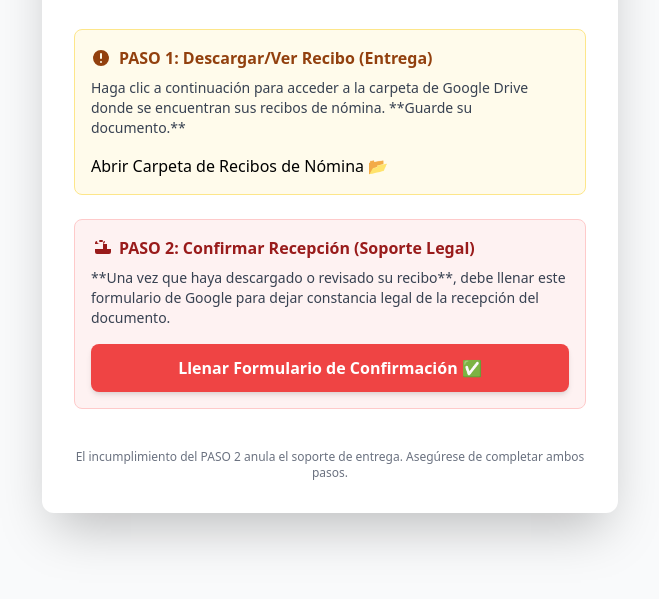
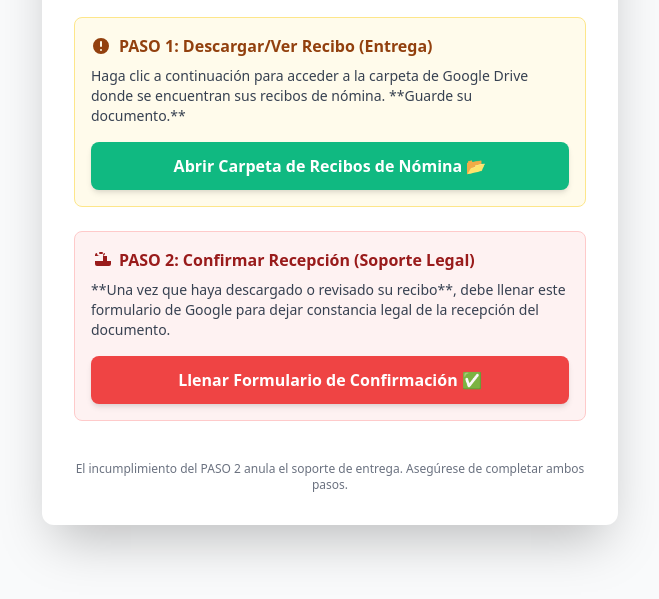
Before and after one commit to rrhh-maker/talentohumano, a plain HTML site: page recibos.html in a window 1280 px wide. Shown: the part 199-798 px from the top of the page, without its empty margins (310-969 px from the left). Drawn offline with nearby package versions, Linux system fonts and the light colour scheme.

Commit message:
Update links to Google Drive and confirmation form

```diff
--- a/recibos.html
+++ b/recibos.html
@@ -29,10 +29,10 @@
                 <p class="text-sm text-gray-700 mb-4">
                     Haga clic a continuación para acceder a la carpeta de Google Drive donde se encuentran sus recibos de nómina. **Guarde su documento.**
                 </p>
-                <a href="URL_DE_SU_CARPETA_DE_RECIBOS_EN_DRIVE" target="_blank"
-    class="...">
-    Abrir Carpeta de Recibos de Nómina 📂
-</a>
+                <a href="https://drive.google.com/drive/folders/1yfUcwwkcEJ8OAB7_1la4bnQxCMHUdW38?usp=drive_link" target="_blank"
+                    class="block w-full text-center py-3 rounded-lg font-semibold text-white bg-green-500 hover:bg-green-600 transition duration-300 shadow-md">
+                    Abrir Carpeta de Recibos de Nómina 📂
+                </a>
             </div>
 
             <div class="p-4 bg-red-50 border border-red-200 rounded-lg">
@@ -43,7 +43,7 @@
                 <p class="text-sm text-gray-700 mb-4">
                     **Una vez que haya descargado o revisado su recibo**, debe llenar este formulario de Google para dejar constancia legal de la recepción del documento.
                 </p>
-                <a href="URL_DE_SU_FORMULARIO_DE_CONFIRMACION" target="_blank"
+                <a href="https://docs.google.com/forms/d/e/1FAIpQLSdVP-GXDpJzV9pDwbXXvwQcvG4kLBlzTX1v35XuwNkJdAZ3mg/viewform?usp=header" target="_blank"
                     class="block w-full text-center py-3 rounded-lg font-semibold text-white bg-red-500 hover:bg-red-600 transition duration-300 shadow-md">
                     Llenar Formulario de Confirmación ✅
                 </a>
```
